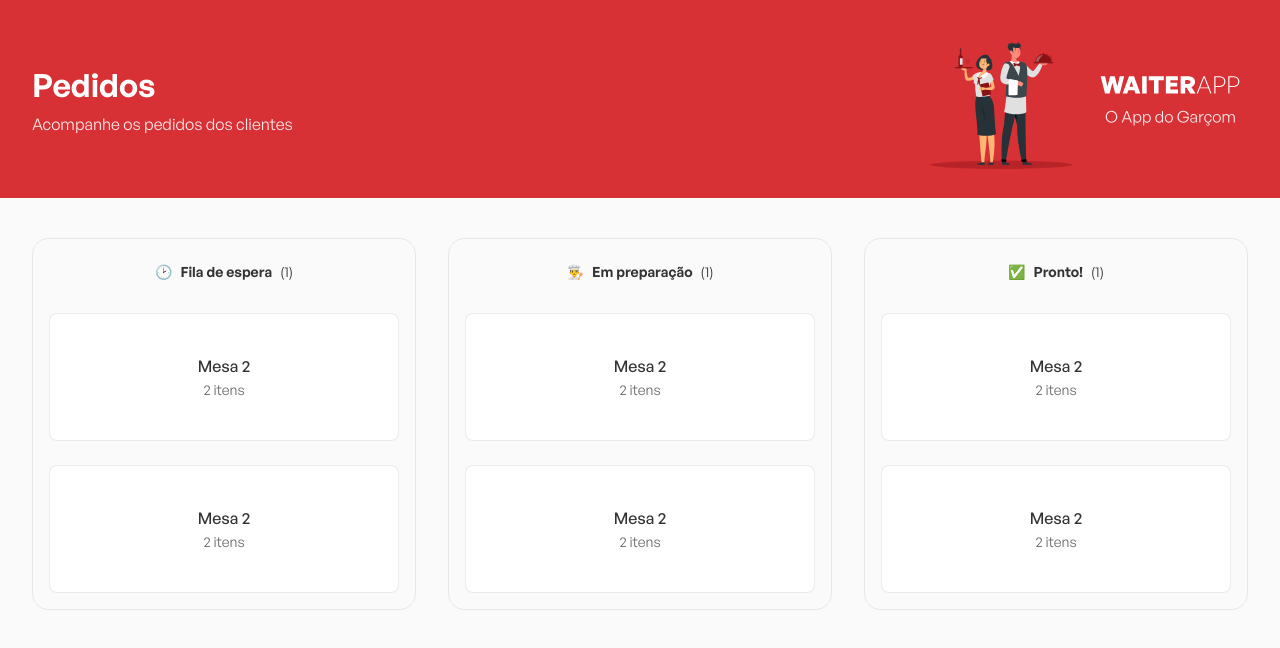
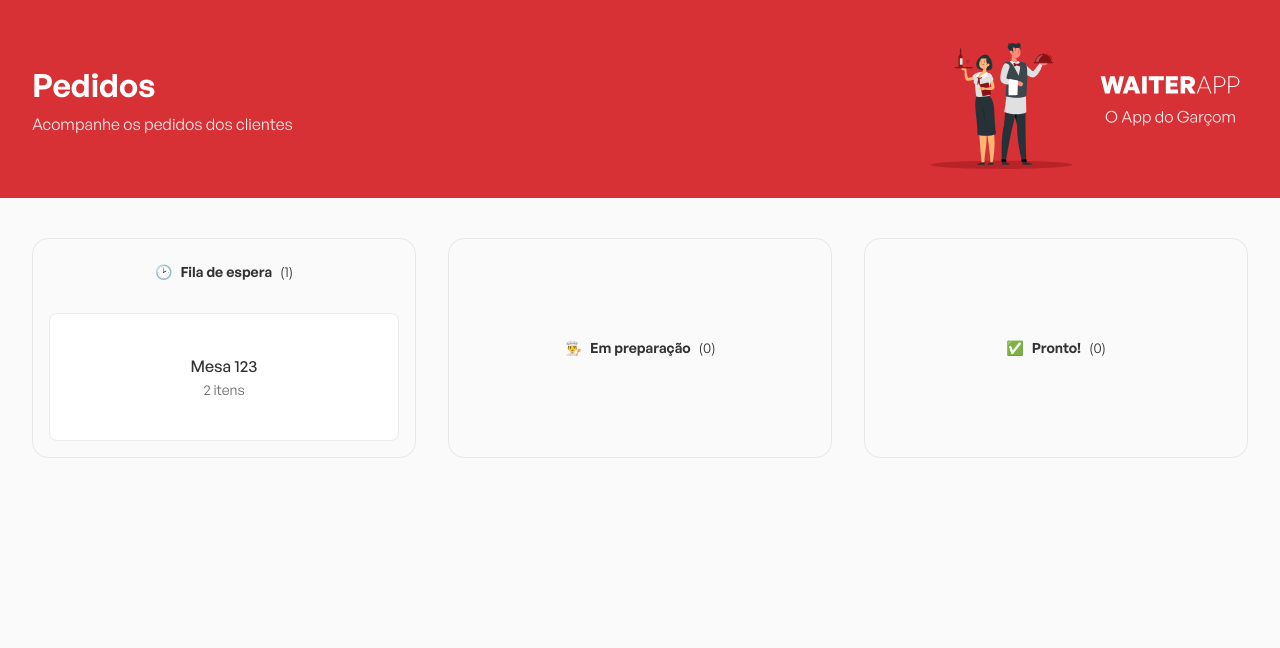
Before and after one commit to luiabdiel/fe, a React (Vite) app: page / in a window 1280 px wide. Shown: the top 648 px of the page. Built offline with nearby package versions, Linux system fonts and the light colour scheme.

Commit message:
feat: OrdersBoard

```diff
--- a/src/components/Orders/index.tsx
+++ b/src/components/Orders/index.tsx
@@ -1,5 +1,34 @@
+import { IOrder } from '../../types/IOrder';
 import { OrdersBoard } from '../OrdersBoard';
 import { Container } from './styles';
+
+const orders: IOrder[] = [
+  {
+    _id: '6372e48cbcd195b0d3d0f7f3',
+    table: '123',
+    status: 'WAITING',
+    products: [
+      {
+        product: {
+          name: 'Pizza quatro queijos',
+          imagePath: '1668472896991-quatro-queijos.png',
+          price: 40,
+        },
+        quantity: 3,
+        _id: '6372e48cbcd195b0d3d0f7f4'
+      },
+      {
+        product: {
+          name: 'Coca cola',
+          imagePath: '1668473462705-coca-cola.png',
+          price: 7,
+        },
+        quantity: 2,
+        _id: '6372e48cbcd195b0d3d0f7f5'
+      }
+    ],
+  }
+];
 
 export function Orders() {
   return (
@@ -7,14 +36,18 @@
       <OrdersBoard
         icon="🕑"
         title="Fila de espera"
+        orders={orders}
+
       />
       <OrdersBoard
         icon="👨‍🍳"
         title="Em preparação"
+        orders={[]}
       />
       <OrdersBoard
         icon="✅"
         title="Pronto!"
+        orders={[]}
       />
     </Container>
   );
--- a/src/components/OrdersBoard/index.tsx
+++ b/src/components/OrdersBoard/index.tsx
@@ -1,30 +1,31 @@
+import { IOrder } from '../../types/IOrder';
 import { Board, OdersContainer } from './styles';
 
-type OrdersBoardProps = {
+interface OrdersBoardProps {
   icon: string;
   title: string;
+  orders: IOrder[];
 }
 
-export function OrdersBoard({ icon, title }: OrdersBoardProps) {
+export function OrdersBoard({ icon, title, orders }: OrdersBoardProps) {
   return (
     <Board>
       <header>
         <span>{icon}</span>
         <strong>{title}</strong>
-        <span>(1)</span>
+        <span>({orders.length})</span>
       </header>
 
-      <OdersContainer>
-        <button type='button'>
-          <strong>Mesa 2</strong>
-          <span>2 itens</span>
-        </button>
-
-        <button type='button'>
-          <strong>Mesa 2</strong>
-          <span>2 itens</span>
-        </button>
-      </OdersContainer>
+      {orders.length > 0 && (
+        <OdersContainer>
+          {orders.map((order) => (
+            <button type='button' key={order._id}>
+              <strong>Mesa {order.table}</strong>
+              <span>{order.products.length} itens</span>
+            </button>
+          ))}
+        </OdersContainer>
+      )}
     </Board>
   );
 }
--- a/src/components/OrdersBoard/styles.ts
+++ b/src/components/OrdersBoard/styles.ts
@@ -9,6 +9,7 @@
   display: flex;
   flex-direction: column;
   align-items: center;
+  justify-content: center;
   flex: 1;
 
   header {
--- /dev/null
+++ b/src/types/IOrder.ts
@@ -0,0 +1,14 @@
+export interface IOrder {
+  _id: string;
+  table: string;
+  status: string;
+  products: {
+    _id: string;
+    quantity: number;
+    product: {
+      name: string;
+      imagePath: string;
+      price: number;
+    };
+  }[];
+}
```
